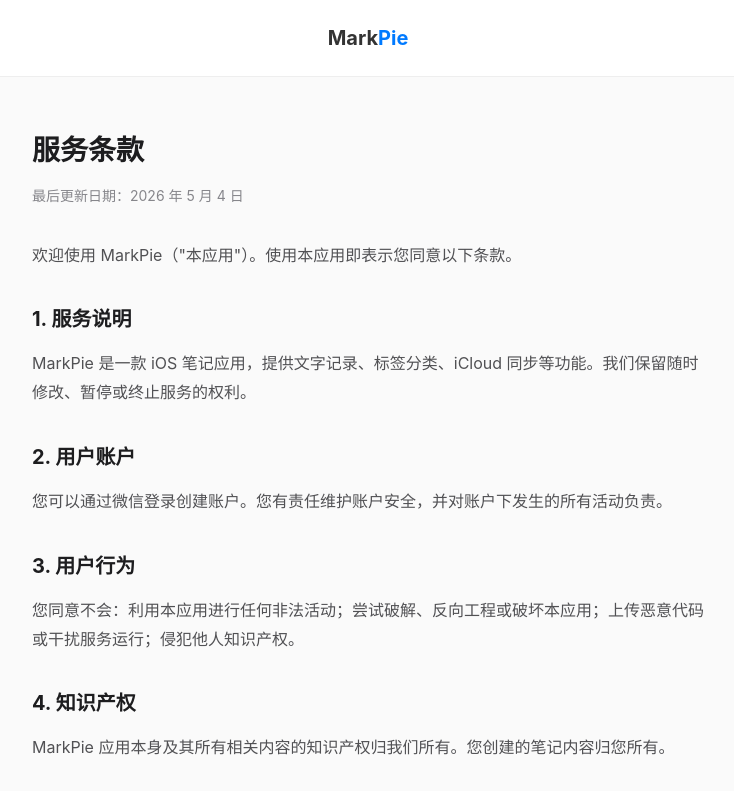
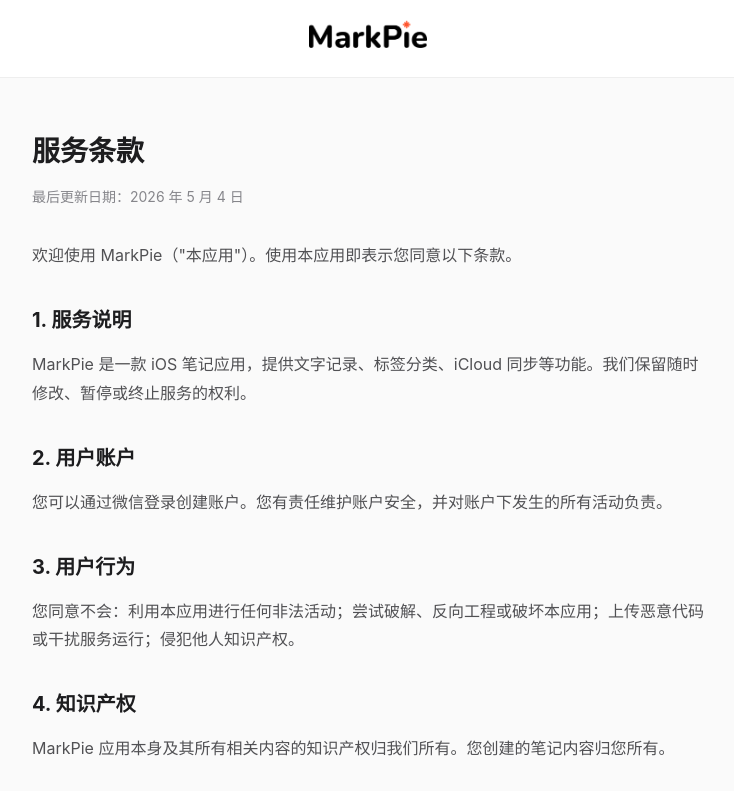
Before and after one commit to Kebinski/markpie-site, a plain HTML site: page terms.html in a window 1280 px wide. Shown: the top 791 px of the page, without its empty margins (272-1006 px from the left). Drawn offline with Linux system fonts and the light colour scheme.

Commit message:
feat: add logo to website header

```diff
--- a/terms.html
+++ b/terms.html
@@ -12,8 +12,8 @@
     }
     .container { max-width: 720px; margin: 0 auto; padding: 0 24px; }
     header { padding: 20px 0; border-bottom: 1px solid #eee; background: #fff; text-align: center; }
-    .logo { font-size: 20px; font-weight: 700; color: #333; text-decoration: none; }
-    .logo span { color: #007aff; }
+    .logo { display: inline-flex; align-items: center; gap: 8px; text-decoration: none; }
+    .logo img { height: 28px; width: auto; }
     .content { padding: 48px 0 80px; }
     .content h1 { font-size: 28px; margin-bottom: 8px; color: #1d1d1f; }
     .content .updated { color: #86868b; font-size: 14px; margin-bottom: 32px; }
@@ -26,7 +26,7 @@
   </style>
 </head>
 <body>
-<header><a href="/" class="logo">Mark<span>Pie</span></a></header>
+<header><a href="/" class="logo"><img src="/images/logo.png" alt="MarkPie"></a></header>
 <div class="content">
   <div class="container">
     <h1>服务条款</h1>
```
Also changed, not shown: index.html (+3 -3 lines), privacy.html (+3 -3 lines), images/logo.png (added).
